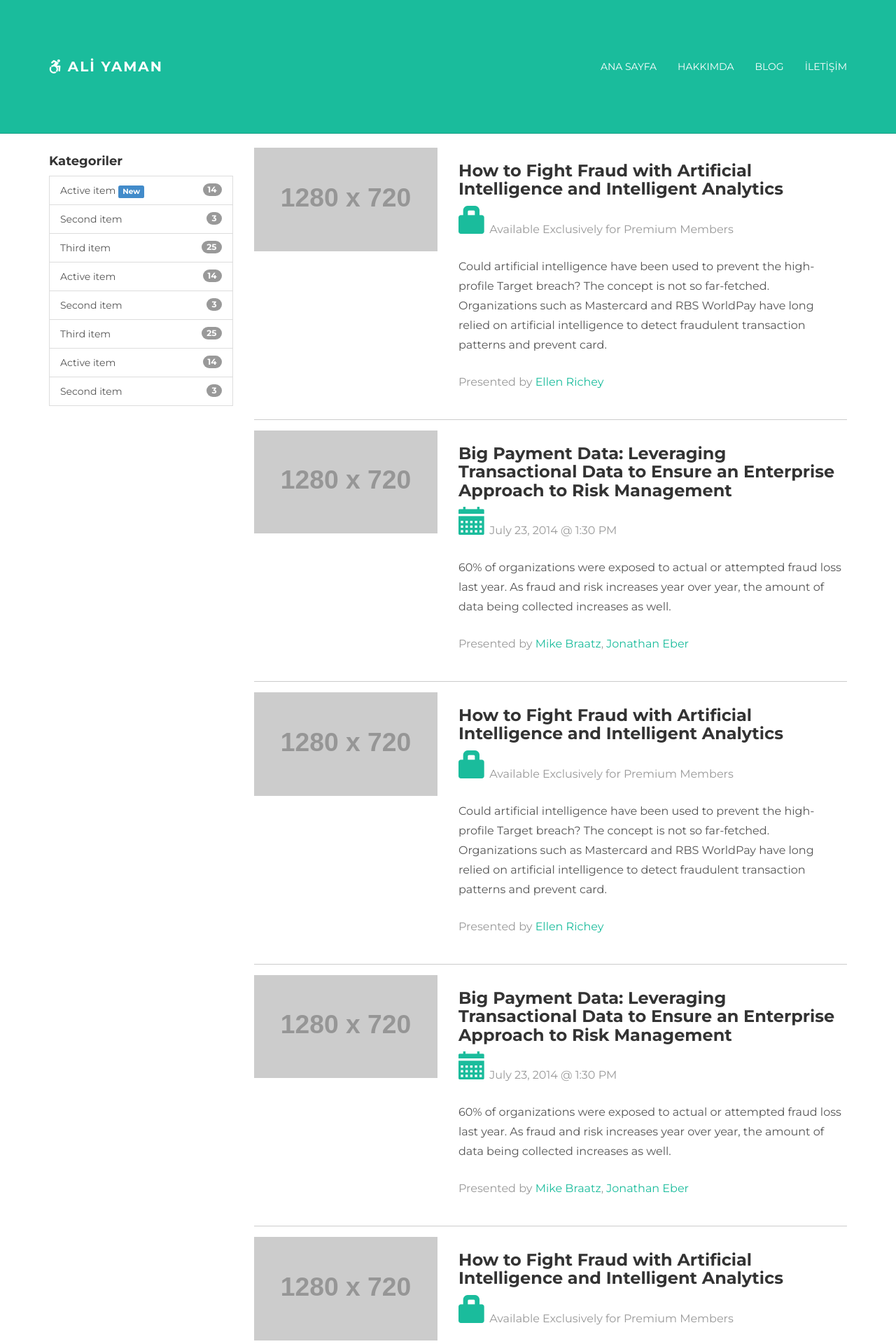
After one commit to hknyldz/BlogProject-1, a Django app: template templates/test.html in a window 1280 px wide. The commit adds this page. Shown: the top 1920 px of the page at 70% size. Run offline with Django 3.2, Linux system fonts and the light colour scheme; the template is opened without the code that fills it, so the values that code supplies are empty; grey boxes labelled with a size stand in for pictures from a placeholder-image service; some libraries are stand-ins or nearby versions.

Commit message:
blog sayfasının tasarımı elden geçirildi.

```diff
--- a/Blog/models.py
+++ b/Blog/models.py
@@ -1,6 +1,5 @@
 from django.db import models
 from ckeditor.fields import RichTextField
-from django.core.validators import URLValidator
 # Create your models here.
 class category(models.Model):
     category_name = models.CharField(max_length=50,null=True)
--- a/static/css/main.css
+++ b/static/css/main.css
@@ -134,8 +134,8 @@ a:after {
 }
 
 .pt {
-	padding-top: 50px;
-	padding-bottom: 50px;
+	padding-top: 0px;
+	padding-bottom: 0px;
 }
 
 
@@ -174,7 +174,7 @@ a:after {
 }
 
 #white {
-	padding-top: 60px;
+	padding-top: 10px;
 	padding-bottom: 0px;
 	background-color: #ffffff;
 }
--- a/templates/base.html
+++ b/templates/base.html
@@ -83,7 +83,7 @@
 					<h4>Sosyal Medya Hesaplarım</h4>
     			    <div class="col-md-12">
                         <ul class="social-network social-circle">
-                            <li><a href="/sitemap.xml" class="icoRss" title="Rss"><i class="fa fa-sitemap"></i></a></li>
+                            <li><a href="/sitemap.xml" class="icoRss" title="Sitemap"><i class="fa fa-sitemap"></i></a></li>
                             <li><a href="https://www.facebook.com/aliymn44" class="icoFacebook" title="Facebook"><i class="fa fa-facebook"></i></a></li>
                             <li><a href="https://www.facebook.com/aliymn44" class="icoTwitter" title="Twitter"><i class="fa fa-twitter"></i></a></li>
                             <li><a href="https://www.facebook.com/aliymn44" class="icoGoogle" title="Google +"><i class="fa fa-google-plus"></i></a></li>
--- a/templates/blog_details.html
+++ b/templates/blog_details.html
@@ -16,12 +16,12 @@
 {% block keywords %}kişisel blog, blog, programlama, kişisel gelişim, bloglama, developer blog, ali yaman kim, ali yaman kimdir{% endblock %}
 
 {% block content %}
+
 	<!-- +++++ Projects Section +++++ -->
 
     {% for i in db %}
 	<div class="container pt ">
 		<div class="row mt">
-            <center><p><img class="img-responsive" src="http://127.0.0.1:8000/media/{{ i.image }}" alt=""></</center>
 			<div class="col-lg-12 col-lg-offset-0 centered">
 				<h3>{{ i.title }}</h3>
 				<hr>
--- a/templates/category.html
+++ b/templates/category.html
@@ -37,7 +37,7 @@
 		<div class="row mt centered">
             {% for i in post_db %}
 			<div class="col-lg-4">
-				<a class="zoom green" href="/makale/{{ i.seo_url }}"><img class="img-responsive" src="http://127.0.0.1:8000/media/{{ i.image }}" alt="" /></a>
+				<a class="zoom green" href="/makale/{{ i.seo_url }}"><img width="500" height="200" src="http://127.0.0.1:8000/media/{{ i.image }}" alt="" /></a>
 				<p>{{ i.title }}</p>
 			</div>
             {% endfor %}
--- /dev/null
+++ b/templates/test.html
@@ -0,0 +1,200 @@
+{% extends 'base.html' %}
+{% block content %}
+
+
+<div class="row-fluid top30 pagetitle">
+
+  <div class="container">
+
+    <div class="row">
+
+      <div class="col-md-12"><br></div>
+
+
+    </div>
+
+  </div>
+
+
+
+</div>
+<div class="container">
+
+
+
+
+
+  <div class="row">
+    <div class="col-md-3">
+
+      <div id="demo" class="collapse in">
+        <div class="list-group list-group">
+          <h4 class="">Kategoriler</h4>
+          <a href="#" class="list-group-item"><span class="badge">14</span> Active item <span class="label label-primary">New</span></a>
+          <a href="#" class="list-group-item"><span class="badge">3</span> Second item</a>
+          <a href="#" class="list-group-item"><span class="badge">25</span> Third item</a>
+          <a href="#" class="list-group-item"><span class="badge">14</span> Active item</a>
+          <a href="#" class="list-group-item"><span class="badge">3</span> Second item</a>
+          <a href="#" class="list-group-item"><span class="badge">25</span> Third item</a>
+          <a href="#" class="list-group-item"><span class="badge">14</span> Active item</a>
+          <a href="#" class="list-group-item"><span class="badge">3</span> Second item</a>
+
+          <div id="categories" class="collapse">
+
+            <a href="#" class="list-group-item"><span class="badge">14</span> Active item</a>
+            <a href="#" class="list-group-item"><span class="badge">3</span> Second item</a>
+            <a href="#" class="list-group-item"><span class="badge">25</span> Third item</a>
+            <a href="#" class="list-group-item"><span class="badge">14</span> Active item</a>
+            <a href="#" class="list-group-item"><span class="badge">3</span> Second item</a>
+          </div>
+
+        </div>
+      </div>
+
+    </div>
+    <div class="col-md-9">
+
+
+      <div class="row">
+        <div class="col-sm-4"><a href="#" class=""><img src="http://placehold.it/1280X720" class="img-responsive"></a>
+        </div>
+        <div class="col-sm-8">
+          <h3 class="title">How to Fight Fraud with Artificial Intelligence and Intelligent Analytics</h3>
+          <p class="text-muted"><span class="glyphicon glyphicon-lock"></span> Available Exclusively for Premium Members</p>
+          <p>Could artificial intelligence have been used to prevent the high-profile Target breach? The concept is not so far-fetched. Organizations such as Mastercard and RBS WorldPay have long relied on artificial intelligence to detect fraudulent transaction patterns and prevent card.</p>
+
+          <p class="text-muted">Presented by <a href="#">Ellen Richey</a></p>
+
+        </div>
+      </div>
+      <hr>
+      <div class="row">
+        <div class="col-sm-4"><a href="#" class=""><img src="http://placehold.it/1280X720" class="img-responsive"></a>
+        </div>
+        <div class="col-sm-8">
+          <h3 class="title">Big Payment Data: Leveraging Transactional Data to Ensure an Enterprise Approach to Risk Management</h3>
+          <p class="text-muted"><span class="glyphicon glyphicon-calendar"></span> July 23, 2014 @ 1:30 PM</p>
+          <p>60% of organizations were exposed to actual or attempted fraud loss last year. As fraud and risk increases year over year, the amount of data being collected increases as well.
+            </p><p class="text-muted">Presented by <a href="#">Mike Braatz</a>, <a href="#">Jonathan Eber</a></p>
+
+        </div>
+      </div>
+      <hr><div class="row">
+      <div class="col-sm-4"><a href="#" class=""><img src="http://placehold.it/1280X720" class="img-responsive"></a>
+      </div>
+      <div class="col-sm-8">
+        <h3 class="title">How to Fight Fraud with Artificial Intelligence and Intelligent Analytics</h3>
+        <p class="text-muted"><span class="glyphicon glyphicon-lock"></span> Available Exclusively for Premium Members</p>
+        <p>Could artificial intelligence have been used to prevent the high-profile Target breach? The concept is not so far-fetched. Organizations such as Mastercard and RBS WorldPay have long relied on artificial intelligence to detect fraudulent transaction patterns and prevent card.</p>
+
+        <p class="text-muted">Presented by <a href="#">Ellen Richey</a></p>
+
+      </div>
+      </div>
+      <hr>
+      <div class="row">
+        <div class="col-sm-4"><a href="#" class=""><img src="http://placehold.it/1280X720" class="img-responsive"></a>
+        </div>
+        <div class="col-sm-8">
+          <h3 class="title">Big Payment Data: Leveraging Transactional Data to Ensure an Enterprise Approach to Risk Management</h3>
+          <p class="text-muted"><span class="glyphicon glyphicon-calendar"></span> July 23, 2014 @ 1:30 PM</p>
+          <p>60% of organizations were exposed to actual or attempted fraud loss last year. As fraud and risk increases year over year, the amount of data being collected increases as well.
+            </p><p class="text-muted">Presented by <a href="#">Mike Braatz</a>, <a href="#">Jonathan Eber</a></p>
+
+        </div>
+      </div>
+      <hr>
+      <div class="row">
+        <div class="col-sm-4"><a href="#" class=""><img src="http://placehold.it/1280X720" class="img-responsive"></a>
+        </div>
+        <div class="col-sm-8">
+          <h3 class="title">How to Fight Fraud with Artificial Intelligence and Intelligent Analytics</h3>
+          <p class="text-muted"><span class="glyphicon glyphicon-lock"></span> Available Exclusively for Premium Members</p>
+          <p>Could artificial intelligence have been used to prevent the high-profile Target breach? The concept is not so far-fetched. Organizations such as Mastercard and RBS WorldPay have long relied on artificial intelligence to detect fraudulent transaction patterns and prevent card.</p>
+
+          <p class="text-muted">Presented by <a href="#">Ellen Richey</a></p>
+
+        </div>
+      </div>
+      <hr>
+      <div class="row">
+        <div class="col-sm-4"><a href="#" class=""><img src="http://placehold.it/1280X720" class="img-responsive"></a>
+        </div>
+        <div class="col-sm-8">
+          <h3 class="title">Big Payment Data: Leveraging Transactional Data to Ensure an Enterprise Approach to Risk Management</h3>
+          <p class="text-muted"><span class="glyphicon glyphicon-calendar"></span> July 23, 2014 @ 1:30 PM</p>
+          <p>60% of organizations were exposed to actual or attempted fraud loss last year. As fraud and risk increases year over year, the amount of data being collected increases as well.
+            </p><p class="text-muted">Presented by <a href="#">Mike Braatz</a>, <a href="#">Jonathan Eber</a></p>
+
+        </div>
+      </div>
+      <hr>
+      <div class="row">
+        <div class="col-sm-4"><a href="#" class=""><img src="http://placehold.it/1280X720" class="img-responsive"></a>
+        </div>
+        <div class="col-sm-8">
+          <h3 class="title">How to Fight Fraud with Artificial Intelligence and Intelligent Analytics</h3>
+          <p class="text-muted"><span class="glyphicon glyphicon-lock"></span> Available Exclusively for Premium Members</p>
+          <p>Could artificial intelligence have been used to prevent the high-profile Target breach? The concept is not so far-fetched. Organizations such as Mastercard and RBS WorldPay have long relied on artificial intelligence to detect fraudulent transaction patterns and prevent card.</p>
+
+          <p class="text-muted">Presented by <a href="#">Ellen Richey</a></p>
+
+        </div>
+      </div>
+      <hr>
+      <div class="row">
+        <div class="col-sm-4"><a href="#" class=""><img src="http://placehold.it/1280X720" class="img-responsive"></a>
+        </div>
+        <div class="col-sm-8">
+          <h3 class="title">Big Payment Data: Leveraging Transactional Data to Ensure an Enterprise Approach to Risk Management</h3>
+          <p class="text-muted"><span class="glyphicon glyphicon-calendar"></span> July 23, 2014 @ 1:30 PM</p>
+          <p>60% of organizations were exposed to actual or attempted fraud loss last year. As fraud and risk increases year over year, the amount of data being collected increases as well.
+            </p><p class="text-muted">Presented by <a href="#">Mike Braatz</a>, <a href="#">Jonathan Eber</a></p>
+
+        </div>
+      </div>
+      <hr>
+      <div class="row">
+        <div class="col-sm-4"><a href="#" class=""><img src="http://placehold.it/1280X720" class="img-responsive"></a>
+        </div>
+        <div class="col-sm-8">
+          <h3 class="title">How to Fight Fraud with Artificial Intelligence and Intelligent Analytics</h3>
+          <p class="text-muted"><span class="glyphicon glyphicon-lock"></span> Available Exclusively for Premium Members</p>
+          <p>Could artificial intelligence have been used to prevent the high-profile Target breach? The concept is not so far-fetched. Organizations such as Mastercard and RBS WorldPay have long relied on artificial intelligence to detect fraudulent transaction patterns and prevent card.</p>
+
+          <p class="text-muted">Presented by <a href="#">Ellen Richey</a></p>
+
+        </div>
+      </div>
+      <hr>
+      <div class="row">
+        <div class="col-sm-4"><a href="#" class=""><img src="http://placehold.it/1280X720" class="img-responsive"></a>
+        </div>
+        <div class="col-sm-8">
+          <h3 class="title">Big Payment Data: Leveraging Transactional Data to Ensure an Enterprise Approach to Risk Management</h3>
+          <p class="text-muted"><span class="glyphicon glyphicon-calendar"></span> July 23, 2014 @ 1:30 PM</p>
+          <p>60% of organizations were exposed to actual or attempted fraud loss last year. As fraud and risk increases year over year, the amount of data being collected increases as well.
+            </p><p class="text-muted">Presented by <a href="#">Mike Braatz</a>, <a href="#">Jonathan Eber</a></p>
+
+        </div>
+      </div>
+      <hr>
+
+
+
+      <ul class="pagination pagination-lg pull-right">
+        <li><a href="#">«</a></li>
+        <li class="active"><a href="#">1</a></li>
+        <li><a href="#">2</a></li>
+        <li><a href="#">3</a></li>
+        <li><a href="#">4</a></li>
+        <li><a href="#">5</a></li>
+        <li><a href="#">»</a></li>
+      </ul>
+
+
+    </div>
+  </div>
+</div>
+
+{% endblock %}
```
Also changed, not shown: templates/blog.html (+64 -15 lines).
